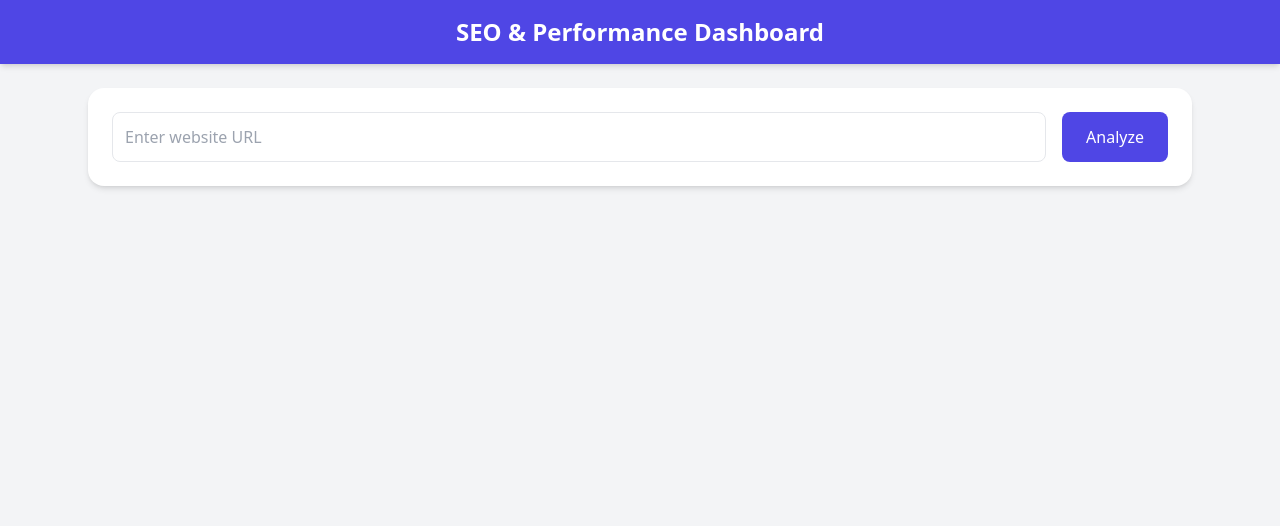
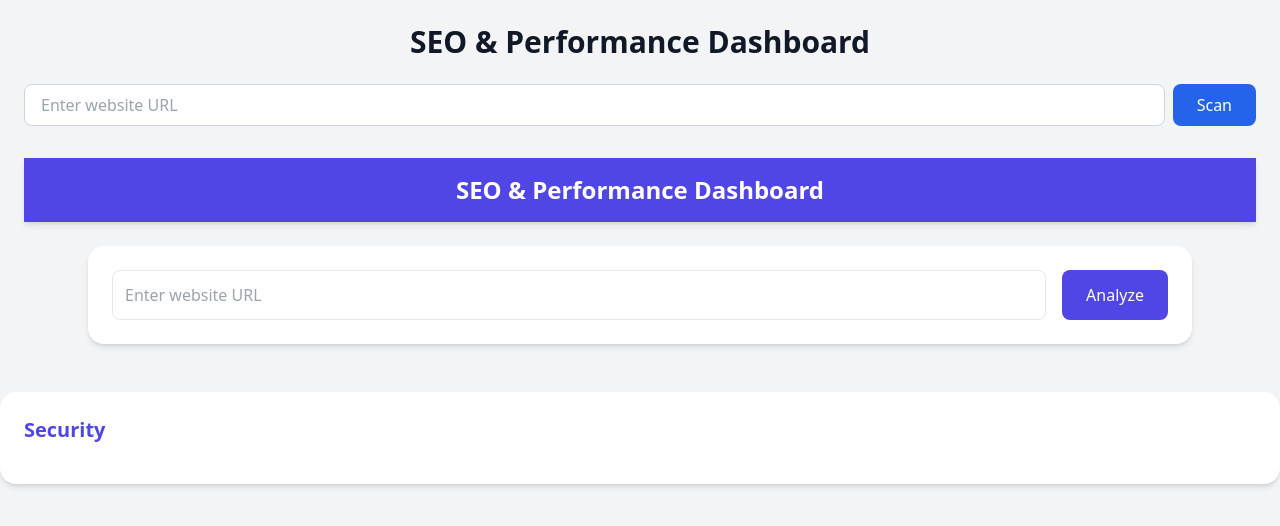
Before and after one commit to Newsstate/SEOTool2, a Python web app: template app/templates/index.html in a window 1280 px wide. Shown: the top 526 px of the page. Run offline with Jinja, Linux system fonts and the light colour scheme; the template is opened without the code that fills it, so the values that code supplies are empty; some libraries are stand-ins or nearby versions.

Commit message:
Update index.html

```diff
--- a/app/templates/index.html
+++ b/app/templates/index.html
@@ -2,10 +2,23 @@
 <html lang="en">
 <head>
   <meta charset="UTF-8" />
+  <meta name="viewport" content="width=device-width, initial-scale=1.0"/>
   <meta name="viewport" content="width=device-width, initial-scale=1.0" />
   <title>SEO & Performance Dashboard</title>
   <script src="https://cdn.tailwindcss.com"></script>
 </head>
+<body class="bg-gray-100 text-gray-900">
+  <div class="container mx-auto p-6">
+    <h1 class="text-3xl font-bold mb-6 text-center">SEO & Performance Dashboard</h1>
+
+    <!-- Input Form -->
+    <form id="seo-form" class="flex gap-2 mb-8 justify-center">
+      <input type="url" id="url" placeholder="Enter website URL"
+        class="flex-1 border border-gray-300 rounded-lg px-4 py-2 focus:outline-none focus:ring-2 focus:ring-blue-500"
+        required>
+      <button type="submit"
+        class="bg-blue-600 text-white px-6 py-2 rounded-lg hover:bg-blue-700">Scan</button>
+    </form>
 <body class="bg-gray-100 text-gray-800">
 
   <!-- Header -->
@@ -34,33 +47,54 @@
     </section>
 
     <!-- Results -->
+    <div id="results" class="space-y-8 hidden">
     <section id="results" class="space-y-6 hidden">
 
       <!-- Page Overview -->
+      <section class="bg-white p-6 rounded-2xl shadow">
+        <h2 class="text-xl font-semibold mb-4">Page Overview</h2>
+        <div id="page-overview" class="grid grid-cols-1 md:grid-cols-2 gap-4"></div>
+      </section>
       <div class="bg-white p-6 rounded-2xl shadow-md">
         <h2 class="text-xl font-bold mb-4 text-indigo-600">Page Overview</h2>
         <div id="pageOverview" class="grid grid-cols-2 gap-4 text-sm"></div>
       </div>
 
       <!-- SEO Meta -->
+      <section class="bg-white p-6 rounded-2xl shadow">
+        <h2 class="text-xl font-semibold mb-4">SEO Meta</h2>
+        <div id="seo-meta" class="grid grid-cols-1 md:grid-cols-2 gap-4"></div>
+      </section>
       <div class="bg-white p-6 rounded-2xl shadow-md">
         <h2 class="text-xl font-bold mb-4 text-indigo-600">SEO Meta</h2>
         <div id="seoMeta" class="grid grid-cols-2 gap-4 text-sm"></div>
       </div>
 
       <!-- Content Structure -->
+      <section class="bg-white p-6 rounded-2xl shadow">
+        <h2 class="text-xl font-semibold mb-4">Content Structure</h2>
+        <div id="content-structure" class="space-y-2"></div>
+      </section>
       <div class="bg-white p-6 rounded-2xl shadow-md">
         <h2 class="text-xl font-bold mb-4 text-indigo-600">Content Structure</h2>
         <div id="contentStructure" class="grid grid-cols-2 gap-4 text-sm"></div>
       </div>
 
       <!-- Links -->
+      <section class="bg-white p-6 rounded-2xl shadow">
+        <h2 class="text-xl font-semibold mb-4">Links</h2>
+        <div id="links" class="grid grid-cols-1 md:grid-cols-2 gap-4"></div>
+      </section>
       <div class="bg-white p-6 rounded-2xl shadow-md">
         <h2 class="text-xl font-bold mb-4 text-indigo-600">Links</h2>
         <div id="links" class="grid grid-cols-2 gap-4 text-sm"></div>
       </div>
 
       <!-- Performance -->
+      <section class="bg-white p-6 rounded-2xl shadow">
+        <h2 class="text-xl font-semibold mb-4">Performance</h2>
+        <div id="performance" class="grid grid-cols-1 md:grid-cols-2 gap-4"></div>
+      </section>
       <div class="bg-white p-6 rounded-2xl shadow-md">
         <h2 class="text-xl font-bold mb-4 text-indigo-600">Performance</h2>
         <div id="performance" class="grid grid-cols-2 gap-4 text-sm"></div>
@@ -73,6 +107,18 @@
       </div>
 
       <!-- Security -->
+      <section class="bg-white p-6 rounded-2xl shadow">
+        <h2 class="text-xl font-semibold mb-4">Security</h2>
+        <div id="security" class="grid grid-cols-1 md:grid-cols-2 gap-4"></div>
+      </section>
+
+      <!-- Technical SEO -->
+      <section class="bg-white p-6 rounded-2xl shadow">
+        <h2 class="text-xl font-semibold mb-4">Technical SEO</h2>
+        <div id="technical-seo" class="grid grid-cols-1 md:grid-cols-2 gap-4"></div>
+      </section>
+    </div>
+  </div>
       <div class="bg-white p-6 rounded-2xl shadow-md">
         <h2 class="text-xl font-bold mb-4 text-indigo-600">Security</h2>
         <div id="security" class="grid grid-cols-2 gap-4 text-sm"></div>
@@ -83,8 +129,10 @@
   </main>
 
   <script>
+    document.getElementById("seo-form").addEventListener("submit", async function (e) {
     document.getElementById("seoForm").addEventListener("submit", async function(e) {
       e.preventDefault();
+      const url = document.getElementById("url").value;
       const url = document.getElementById("urlInput").value;
 
       const res = await fetch(`/analyze?url=${encodeURIComponent(url)}`);
@@ -92,6 +140,26 @@
 
       document.getElementById("results").classList.remove("hidden");
 
+      // Helper to render key-value pairs
+      const renderData = (id, obj) => {
+        const container = document.getElementById(id);
+        container.innerHTML = "";
+        if (!obj) return;
+        Object.entries(obj).forEach(([k, v]) => {
+          container.innerHTML += `
+            <div class="border-b pb-2">
+              <strong>${k}:</strong> ${typeof v === "object" ? JSON.stringify(v) : v}
+            </div>`;
+        });
+      };
+
+      renderData("page-overview", data.page_overview);
+      renderData("seo-meta", data.seo_meta);
+      renderData("content-structure", data.content_structure);
+      renderData("links", data.links);
+      renderData("performance", data.performance);
+      renderData("security", data.security);
+      renderData("technical-seo", data.technical_seo);
       // Populate sections
       populateSection("pageOverview", data.page_overview);
       populateSection("seoMeta", data.seo_meta);
```
